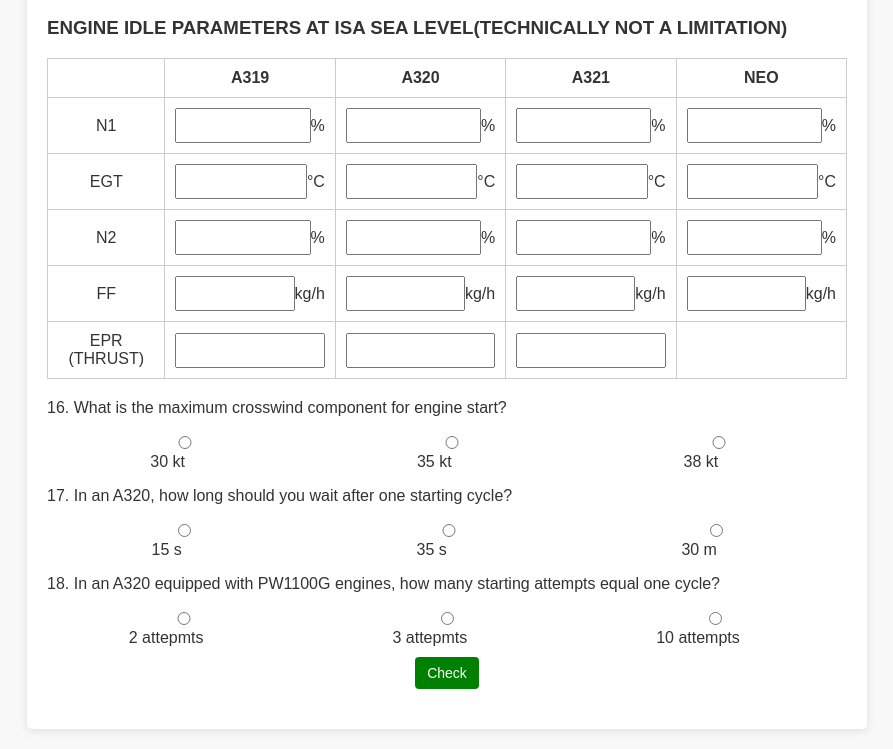
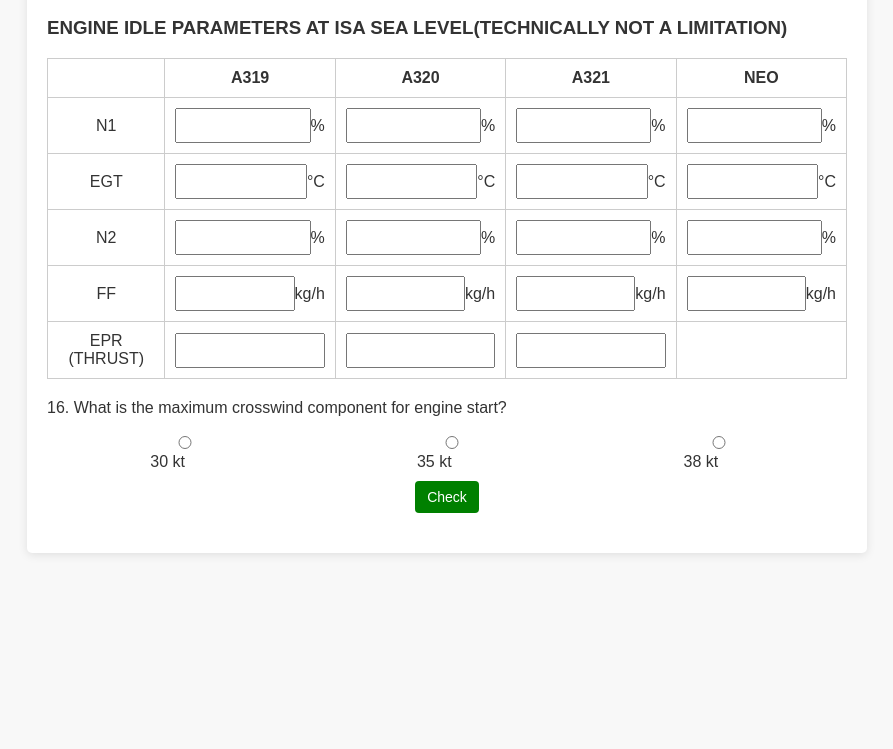
Before and after one commit to mexicoflies320/MexicoFlies320, a plain HTML site: page index.html in a window 1280 px wide. Shown: the part 7421-8170 px from the top of the page, without its empty margins (193-1086 px from the left). After the commit the page ends 7994 px from the top, so only its background shows below. Drawn offline with Linux system fonts and the light colour scheme.

Commit message:
Update index.html

```diff
--- a/index.html
+++ b/index.html
@@ -808,19 +808,7 @@
                 <label><input type="radio" name="mcQuestion16" value="38 kt" data-correct="false"> 38 kt</label>
             </div>
 
-            <p>17. In an A320, how long should you wait after one starting cycle?</p>
-            <div class="mcq-container">
-                <label><input type="radio" name="mcQuestion17" value="30 kt" data-correct="true"> 15 s</label>
-                <label><input type="radio" name="mcQuestion17" value="35 kt" data-correct="false"> 35 s</label>
-                <label><input type="radio" name="mcQuestion17" value="38 kt" data-correct="ftrue"> 30 m</label>
-            </div>
 
-            <p>18. In an A320 equipped with PW1100G engines, how many starting attempts equal one cycle?</p>
-            <div class="mcq-container">
-                <label><input type="radio" name="mcQuestion18" value="30 kt" data-correct="true"> 2 attepmts</label>
-                <label><input type="radio" name="mcQuestion18" value="35 kt" data-correct="false"> 3 attepmts</label>
-                <label><input type="radio" name="mcQuestion18" value="38 kt" data-correct="false"> 10 attempts</label>
-            </div>
 
 
             <div class="button-container">
```
